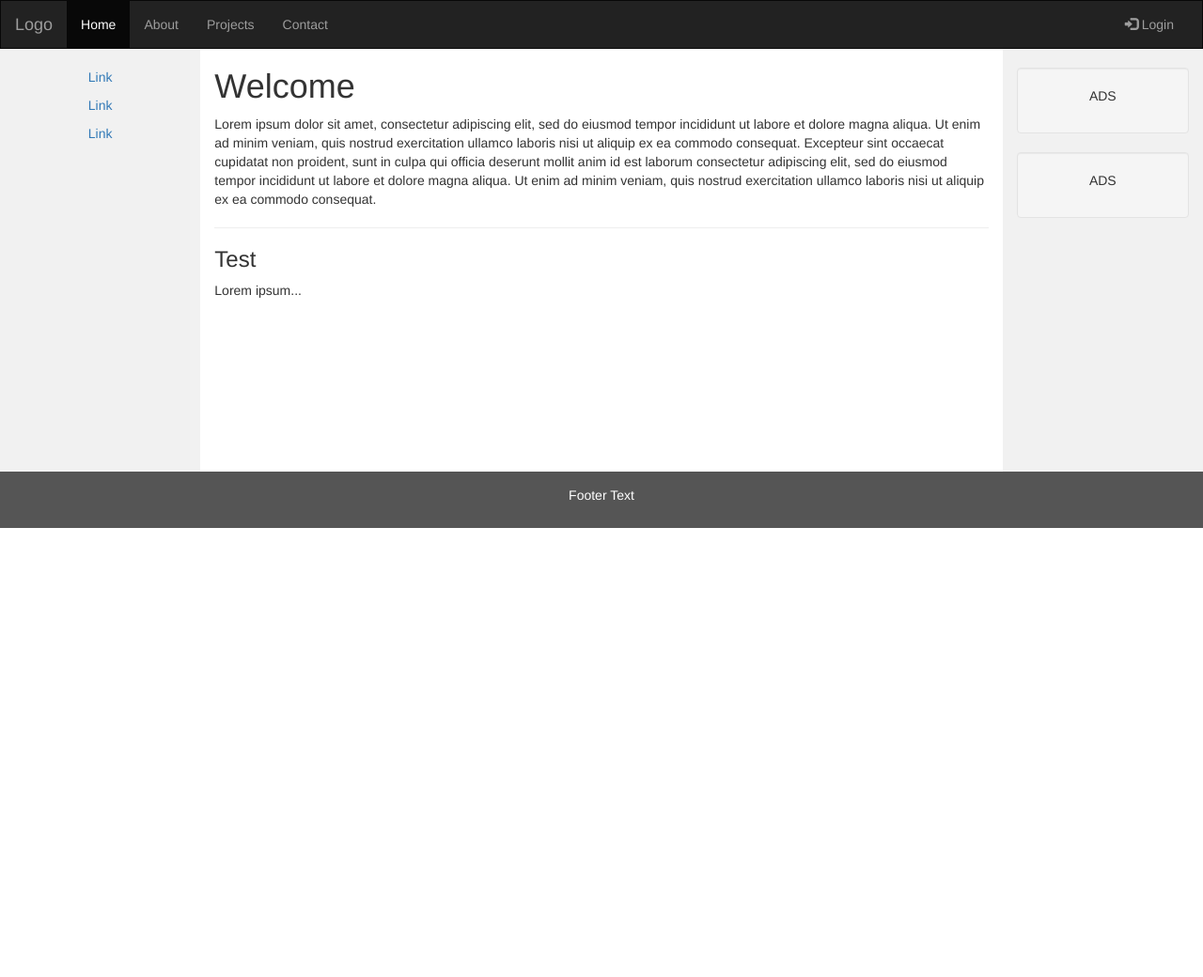
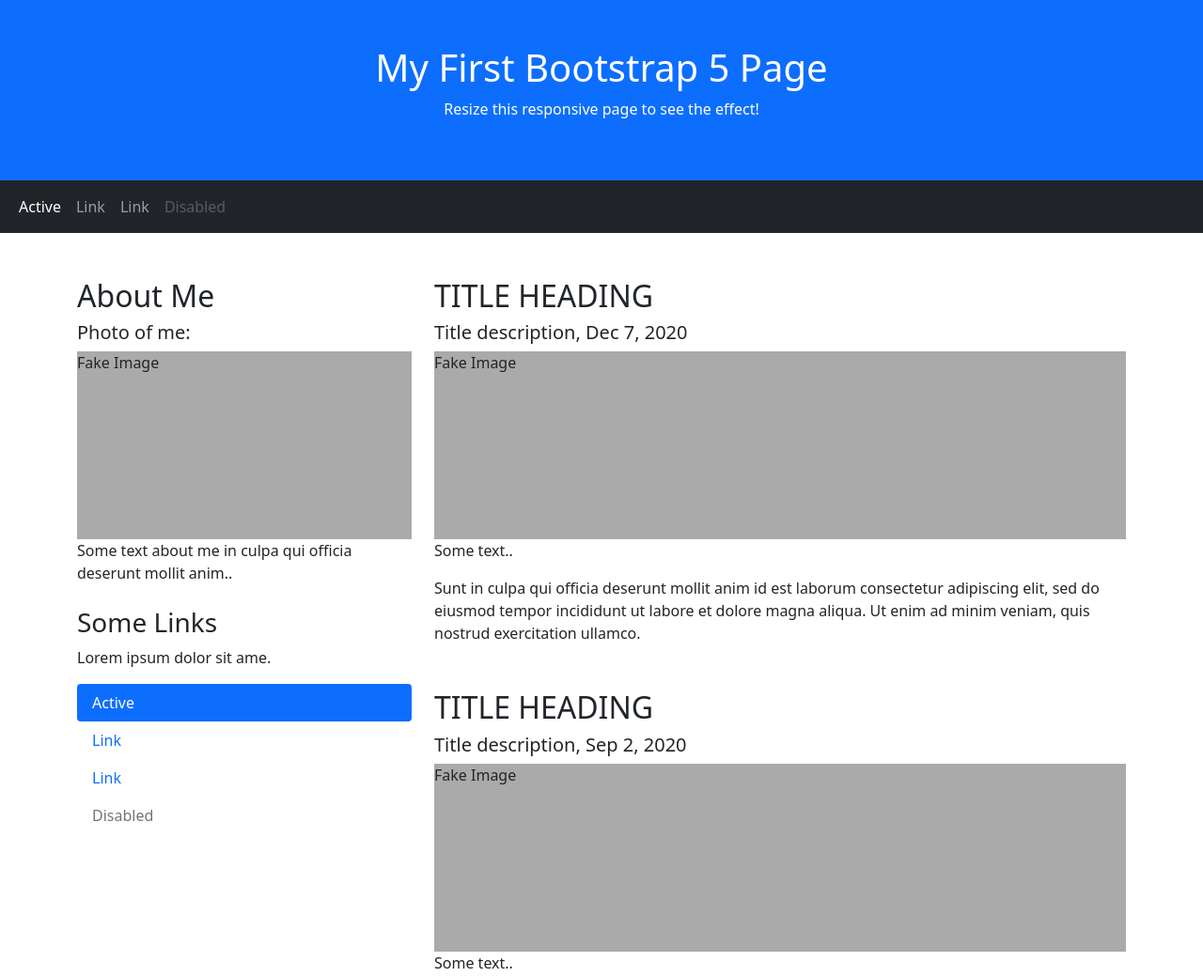
Before and after one commit to pigsnsheep/pigsnsheep.github.io, a plain HTML site: page index.html in a window 1280 px wide. Shown: the top 1040 px of the page at 94% size. Before the commit the page ends 800 px from the top, so only its background shows below. Drawn offline with nearby package versions, Linux system fonts and the light colour scheme.

Commit message:
Update index.html

```diff
--- a/index.html
+++ b/index.html
@@ -1,100 +1,88 @@
 <!DOCTYPE html>
 <html lang="en">
 <head>
-  <title>Jay Warrier</title>
+  <title>Bootstrap 5 Website Example</title>
   <meta charset="utf-8">
   <meta name="viewport" content="width=device-width, initial-scale=1">
-  <link rel="stylesheet" href="https://maxcdn.bootstrapcdn.com/bootstrap/3.4.1/css/bootstrap.min.css">
-  <script src="https://ajax.googleapis.com/ajax/libs/jquery/3.6.0/jquery.min.js"></script>
-  <script src="https://maxcdn.bootstrapcdn.com/bootstrap/3.4.1/js/bootstrap.min.js"></script>
+  <link href="https://cdn.jsdelivr.net/npm/bootstrap@5.1.3/dist/css/bootstrap.min.css" rel="stylesheet">
+  <script src="https://cdn.jsdelivr.net/npm/bootstrap@5.1.3/dist/js/bootstrap.bundle.min.js"></script>
   <style>
-    /* Remove the navbar's default margin-bottom and rounded borders */
-    .navbar {
-      margin-bottom: 0;
-      border-radius: 0;
-    }
-
-    /* Set height of the grid so .sidenav can be 100% (adjust as needed) */
-    .row.content {height: 450px}
-
-    /* Set gray background color and 100% height */
-    .sidenav {
-      padding-top: 20px;
-      background-color: #f1f1f1;
-      height: 100%;
-    }
-
-    /* Set black background color, white text and some padding */
-    footer {
-      background-color: #555;
-      color: white;
-      padding: 15px;
-    }
-
-    /* On small screens, set height to 'auto' for sidenav and grid */
-    @media screen and (max-width: 767px) {
-      .sidenav {
-        height: auto;
-        padding: 15px;
-      }
-      .row.content {height:auto;}
-    }
+  .fakeimg {
+    height: 200px;
+    background: #aaa;
+  }
   </style>
 </head>
 <body>
 
-<nav class="navbar navbar-inverse">
+<div class="p-5 bg-primary text-white text-center">
+  <h1>My First Bootstrap 5 Page</h1>
+  <p>Resize this responsive page to see the effect!</p>
+</div>
+
+<nav class="navbar navbar-expand-sm bg-dark navbar-dark">
   <div class="container-fluid">
-    <div class="navbar-header">
-      <button type="button" class="navbar-toggle" data-toggle="collapse" data-target="#myNavbar">
-        <span class="icon-bar"></span>
-        <span class="icon-bar"></span>
-        <span class="icon-bar"></span>
-      </button>
-      <a class="navbar-brand" href="#">Logo</a>
-    </div>
-    <div class="collapse navbar-collapse" id="myNavbar">
-      <ul class="nav navbar-nav">
-        <li class="active"><a href="#">Home</a></li>
-        <li><a href="#">About</a></li>
-        <li><a href="#">Projects</a></li>
-        <li><a href="#">Contact</a></li>
-      </ul>
-      <ul class="nav navbar-nav navbar-right">
-        <li><a href="#"><span class="glyphicon glyphicon-log-in"></span> Login</a></li>
-      </ul>
-    </div>
+    <ul class="navbar-nav">
+      <li class="nav-item">
+        <a class="nav-link active" href="#">Active</a>
+      </li>
+      <li class="nav-item">
+        <a class="nav-link" href="#">Link</a>
+      </li>
+      <li class="nav-item">
+        <a class="nav-link" href="#">Link</a>
+      </li>
+      <li class="nav-item">
+        <a class="nav-link disabled" href="#">Disabled</a>
+      </li>
+    </ul>
   </div>
 </nav>
 
-<div class="container-fluid text-center">
-  <div class="row content">
-    <div class="col-sm-2 sidenav">
-      <p><a href="#">Link</a></p>
-      <p><a href="#">Link</a></p>
-      <p><a href="#">Link</a></p>
+<div class="container mt-5">
+  <div class="row">
+    <div class="col-sm-4">
+      <h2>About Me</h2>
+      <h5>Photo of me:</h5>
+      <div class="fakeimg">Fake Image</div>
+      <p>Some text about me in culpa qui officia deserunt mollit anim..</p>
+      <h3 class="mt-4">Some Links</h3>
+      <p>Lorem ipsum dolor sit ame.</p>
+      <ul class="nav nav-pills flex-column">
+        <li class="nav-item">
+          <a class="nav-link active" href="#">Active</a>
+        </li>
+        <li class="nav-item">
+          <a class="nav-link" href="#">Link</a>
+        </li>
+        <li class="nav-item">
+          <a class="nav-link" href="#">Link</a>
+        </li>
+        <li class="nav-item">
+          <a class="nav-link disabled" href="#">Disabled</a>
+        </li>
+      </ul>
+      <hr class="d-sm-none">
     </div>
-    <div class="col-sm-8 text-left">
-      <h1>Welcome</h1>
-      <p>Lorem ipsum dolor sit amet, consectetur adipiscing elit, sed do eiusmod tempor incididunt ut labore et dolore magna aliqua. Ut enim ad minim veniam, quis nostrud exercitation ullamco laboris nisi ut aliquip ex ea commodo consequat. Excepteur sint occaecat cupidatat non proident, sunt in culpa qui officia deserunt mollit anim id est laborum consectetur adipiscing elit, sed do eiusmod tempor incididunt ut labore et dolore magna aliqua. Ut enim ad minim veniam, quis nostrud exercitation ullamco laboris nisi ut aliquip ex ea commodo consequat.</p>
-      <hr>
-      <h3>Test</h3>
-      <p>Lorem ipsum...</p>
-    </div>
-    <div class="col-sm-2 sidenav">
-      <div class="well">
-        <p>ADS</p>
-      </div>
-      <div class="well">
-        <p>ADS</p>
-      </div>
+    <div class="col-sm-8">
+      <h2>TITLE HEADING</h2>
+      <h5>Title description, Dec 7, 2020</h5>
+      <div class="fakeimg">Fake Image</div>
+      <p>Some text..</p>
+      <p>Sunt in culpa qui officia deserunt mollit anim id est laborum consectetur adipiscing elit, sed do eiusmod tempor incididunt ut labore et dolore magna aliqua. Ut enim ad minim veniam, quis nostrud exercitation ullamco.</p>
+
+      <h2 class="mt-5">TITLE HEADING</h2>
+      <h5>Title description, Sep 2, 2020</h5>
+      <div class="fakeimg">Fake Image</div>
+      <p>Some text..</p>
+      <p>Sunt in culpa qui officia deserunt mollit anim id est laborum consectetur adipiscing elit, sed do eiusmod tempor incididunt ut labore et dolore magna aliqua. Ut enim ad minim veniam, quis nostrud exercitation ullamco.</p>
     </div>
   </div>
 </div>
 
-<footer class="container-fluid text-center">
-  <p>Footer Text</p>
-</footer>
+<div class="mt-5 p-4 bg-dark text-white text-center">
+  <p>Footer</p>
+</div>
 
 </body>
 </html>
```
